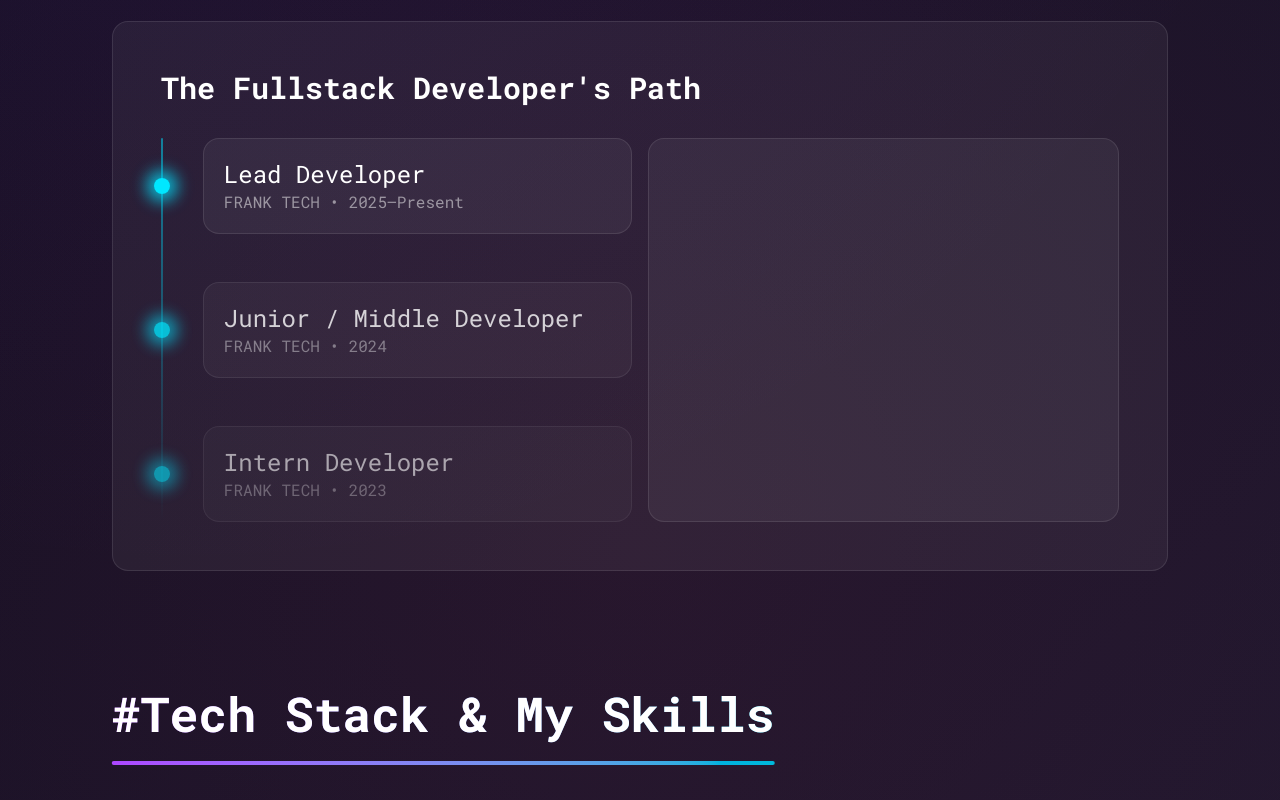
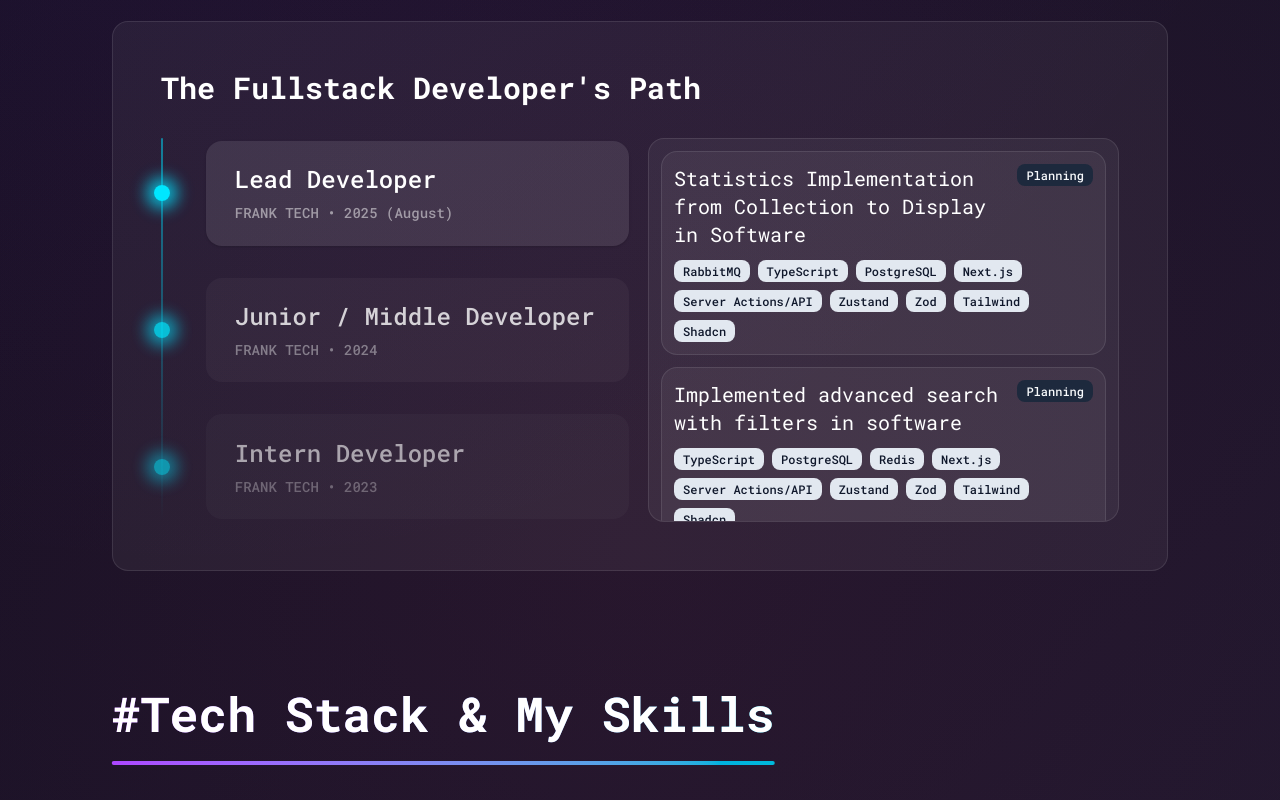
Before and after one commit to KatsayArtemDev/portfolio, a Next.js app: page / in a window 1280 px wide. Shown: the part 1760-2560 px from the top of the page. Built offline with nearby package versions, Linux system fonts and the light colour scheme.

Commit message:
done all blocks

```diff
--- a/src/components/section/contacts/index.tsx
+++ b/src/components/section/contacts/index.tsx
@@ -18,7 +18,7 @@ export default function Contacts() {
             <a
               href="/Кацай Артём.pdf"
               download
-              className="liquid-glass liquid-button flex justify-center gap-3 font-bold p-6 rounded-full"
+              className="liquid-glass liquid-button flex justify-center items-center gap-3 font-bold p-6 rounded-full"
             >
               <Download /> Download My Resume (PDF)
             </a>
--- a/src/components/section/experience/index.tsx
+++ b/src/components/section/experience/index.tsx
@@ -1,20 +1,147 @@
 import Tag from "@/components/common/tag";
+import { Badge } from "@/components/ui/badge";
+import { Tabs, TabsContent, TabsList, TabsTrigger } from "@/components/ui/tabs";
+import { cn } from "@/lib/utils";
 
 const TIMELINE_DATA = [
   {
+    tab: "lead",
     title: "Lead Developer",
-    subtitle: "FRANK TECH • 2025–Present",
+    subtitle: "FRANK TECH • 2025 (August)",
     opacity: "opacity-100",
   },
   {
+    tab: "middle",
     title: "Junior / Middle Developer",
     subtitle: "FRANK TECH • 2024",
     opacity: "opacity-80",
   },
   {
+    tab: "intern",
     title: "Intern Developer",
     subtitle: "FRANK TECH • 2023",
     opacity: "opacity-60",
+  },
+];
+
+const CONTENT_DATA = [
+  {
+    tab: "lead",
+    tasks: [
+      {
+        name: "Statistics Implementation from Collection to Display in Software",
+        isPlan: true,
+        badges: [
+          "RabbitMQ",
+          "TypeScript",
+          "PostgreSQL",
+          "Next.js",
+          "Server Actions/API",
+          "Zustand",
+          "Zod",
+          "Tailwind",
+          "Shadcn",
+        ],
+      },
+      {
+        name: "Implemented advanced search with filters in software",
+        isPlan: true,
+        badges: [
+          "TypeScript",
+          "PostgreSQL",
+          "Redis",
+          "Next.js",
+          "Server Actions/API",
+          "Zustand",
+          "Zod",
+          "Tailwind",
+          "Shadcn",
+        ],
+      },
+      {
+        name: "Ensured Seamless Microservices Scaling and Management",
+        isPlan: true,
+        badges: ["Golang", "Redis", "RabbitMQ", "Node.js", "Docker"],
+      },
+    ],
+  },
+  {
+    tab: "middle",
+    tasks: [
+      {
+        name: "Solo-Engineered Full-Time Software Solution for Analysts",
+        badges: [
+          "TypeScript",
+          "Oracle",
+          "PostgreSQL",
+          "Next.js",
+          "Server Actions/API",
+          "Docker",
+          "Nginx",
+          "Zustand",
+          "Zod",
+          "Tailwind",
+          "Shadcn",
+        ],
+      },
+      {
+        name: "Rewrote the Company’s Admin Panel In Team",
+        badges: [
+          "TypeScript",
+          "Oracle",
+          "Next.js",
+          "Node.js",
+          "API",
+          "Tailwind",
+          "Shadcn",
+        ],
+      },
+      {
+        name: "Script to Monitor Link Stability and Notify Clients via Telegram Bot",
+        badges: ["TypeScript", "Oracle", "Node.js", "Docker", "Grammy.js"],
+      },
+      {
+        name: "URL Stability Monitoring Project",
+        badges: ["TypeScript", "Oracle", "Node.js", "Docker"],
+      },
+      {
+        name: "Improving Internal Project Microservices",
+        badges: ["TypeScript", "Oracle", "Node.js", "Playwright"],
+      },
+      {
+        name: "Authored SQL Code Formatting Standards for the IT Team",
+        badges: ["README", "PostgreSQL", "Oracle"],
+      },
+      {
+        name: "Authored Code of Conduct for the IT Team",
+        badges: ["README", "TypeScript", "Golang"],
+      },
+    ],
+  },
+  {
+    tab: "intern",
+    tasks: [
+      {
+        name: "Rewrote a Small Internal Company Application",
+        badges: ["TypeScript", "Next.js", "API", "MUI"],
+      },
+      {
+        name: "Rewrote a Small Internal Company Application",
+        badges: ["TypeScript", "Next.js"],
+      },
+      {
+        name: "Backend for the in-app reporting feature",
+        badges: ["TypeScript", "Node.js", "Hapi"],
+      },
+      {
+        name: "Project Migration to ESM",
+        badges: ["ECMAScript Modules"],
+      },
+      {
+        name: "Rewriting Tests in TypeScript",
+        badges: ["TypeSript", "JavaScript"],
+      },
+    ],
   },
 ];
 
@@ -30,26 +157,51 @@ export default function Experience() {
             The Fullstack Developer&apos;s Path
           </h2>
 
-          <div className="grid grid-cols-1 md:grid-cols-2 gap-4">
+          <Tabs
+            defaultValue="lead"
+            className="grid grid-cols-1 md:grid-cols-2 gap-4"
+          >
             <div className="relative flex">
-              <div className="w-0.5 bg-gradient-to-b from-cyan-400 rounded-full animate-pulse mr-10"></div>
-              <div className="flex flex-col gap-12 justify-between w-full">
-                {TIMELINE_DATA.map((item, i) => (
-                  <div
-                    key={i}
-                    className={`h-24 liquid-glass w-full flex items-center ${item.opacity}`}
+              <div className="w-0.5 bg-gradient-to-b from-cyan-400 rounded-full animate-pulse mr-5 md:mr-10" />
+              <TabsList className="h-full flex flex-col gap-8 justify-between w-full">
+                {TIMELINE_DATA.map((item) => (
+                  <TabsTrigger
+                    key={item.tab}
+                    value={item.tab}
+                    className={cn(
+                      "py-5 rounded-2xl transition duration-300 cursor-pointer hover:border-white/40 liquid-glass w-full flex justify-start",
+                      item.opacity
+                    )}
                   >
-                    <div className="dot"></div>
-                    <div className="ml-5">
-                      <h3 className="text-2xl">{item.title}</h3>
-                      <h4 className="text-md opacity-50">{item.subtitle}</h4>
+                    <div className="dot" />
+                    <div className="ml-5 flex flex-col items-start gap-2">
+                      <h3 className="md:text-2xl">{item.title}</h3>
+                      <h4 className="opacity-50">{item.subtitle}</h4>
                     </div>
-                  </div>
+                  </TabsTrigger>
                 ))}
-              </div>
+              </TabsList>
             </div>
-            <div className="w-full h-full liquid-glass"></div>
-          </div>
+            <div className="w-full liquid-glass p-3 h-96 overflow-y-auto">
+              {CONTENT_DATA.map((content) => (
+                <TabsContent key={content.tab} value={content.tab}>
+                  {content.tasks.map(({ name, badges, isPlan }, ti) => (
+                    <div key={ti} className="liquid-glass p-3 space-y-3 mb-3">
+                      <div className="flex items-start gap-2">
+                        <h2 className="text-xl">{name}</h2>
+                        {isPlan && <Badge variant="secondary">Planning</Badge>}
+                      </div>
+                      <div className="flex flex-wrap gap-2">
+                        {badges.map((badge, bi) => (
+                          <Badge key={bi}>{badge}</Badge>
+                        ))}
+                      </div>
+                    </div>
+                  ))}
+                </TabsContent>
+              ))}
+            </div>
+          </Tabs>
         </div>
       </div>
     </section>
--- a/src/components/section/projects/read-more.tsx
+++ b/src/components/section/projects/read-more.tsx
@@ -1,5 +1,3 @@
-"use client";
-
 import { Badge } from "@/components/ui/badge";
 import {
   Dialog,
```
